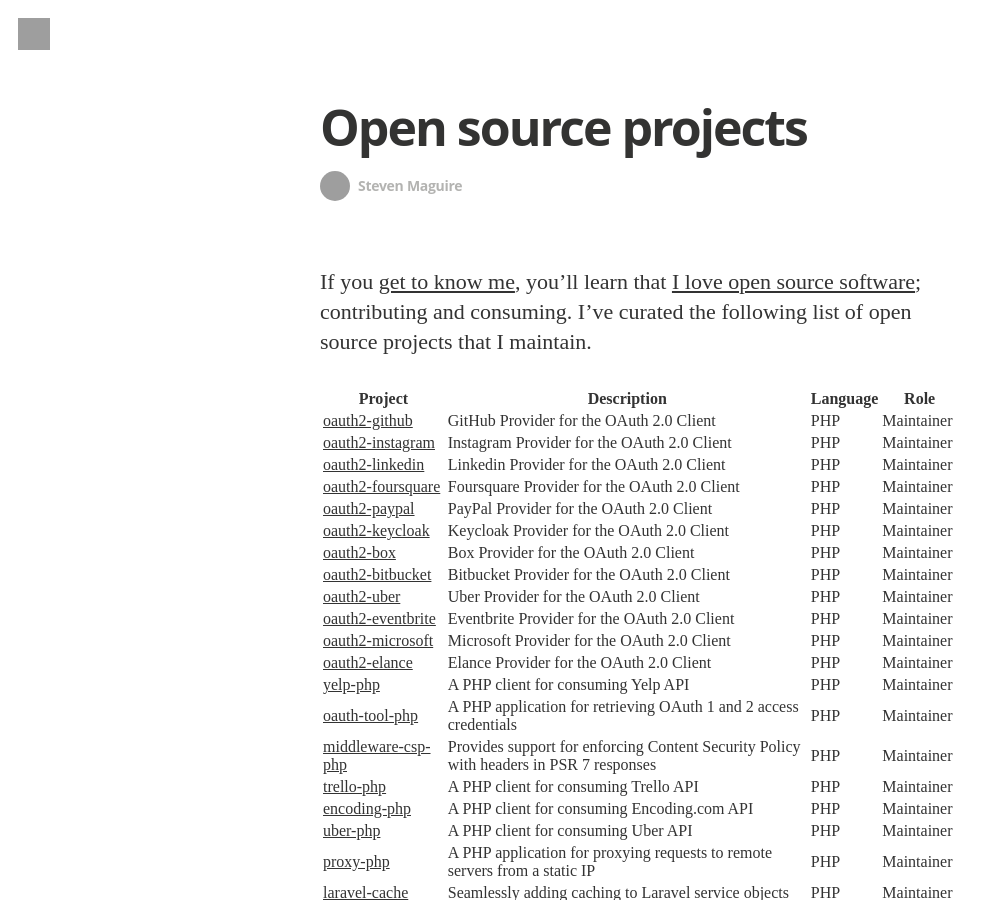
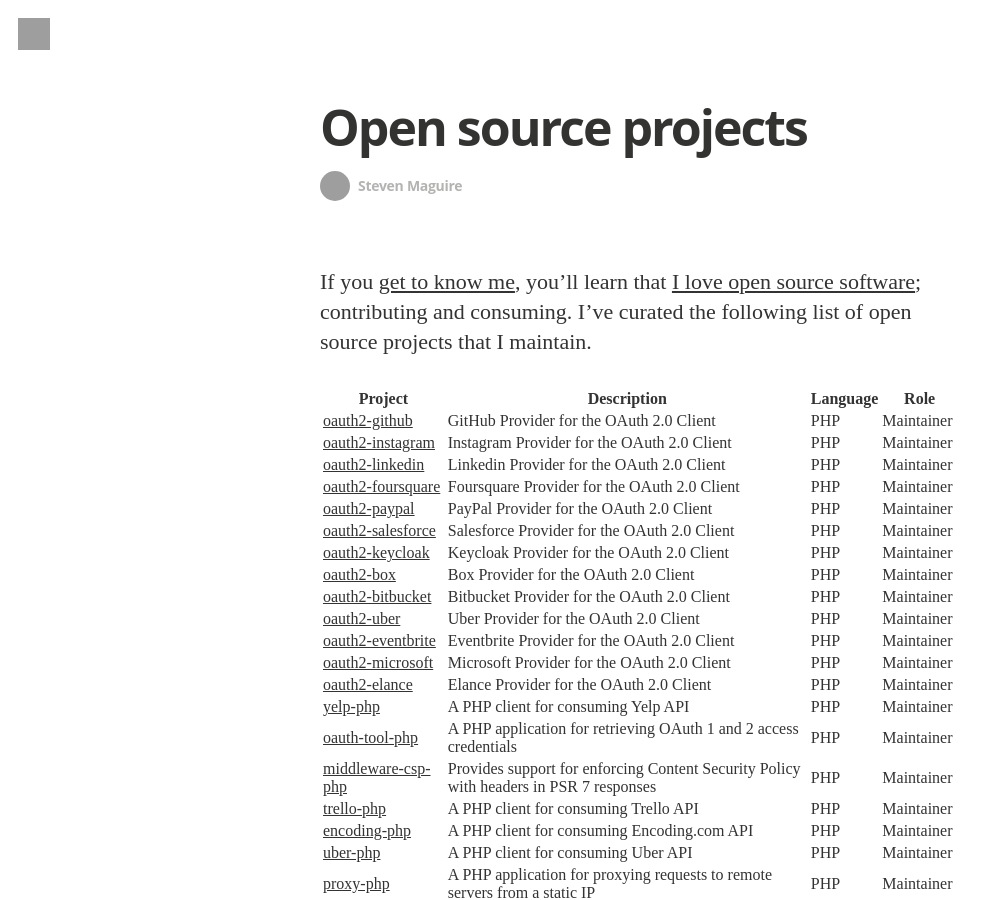
Before and after one commit to stevenmaguire/stevenmaguire.github.io, a Jekyll site: the page built from open-source.md, in a window 1280 px wide and 900 px high. Shown: the whole window, without its empty margins (0-998 px from the left). Built offline with Jekyll 4.4.1, drawn with Linux system fonts in a browser that asks for light colours; nearby versions of some CDN libraries; some web fonts are replaced; Markdown is read by kramdown in place of the engine named in the settings; grey boxes are pictures that could not be loaded.

Commit message:
Add Salesforce provider

```diff
--- a/open-source.md
+++ b/open-source.md
@@ -15,6 +15,7 @@
 [oauth2-linkedin](https://github.com/thephpleague/oauth2-linkedin) | Linkedin Provider for the OAuth 2.0 Client | PHP | Maintainer
 [oauth2-foursquare](https://github.com/stevenmaguire/oauth2-foursquare) | Foursquare Provider for the OAuth 2.0 Client | PHP | Maintainer
 [oauth2-paypal](https://github.com/stevenmaguire/oauth2-paypal) | PayPal Provider for the OAuth 2.0 Client | PHP | Maintainer
+[oauth2-salesforce](https://github.com/stevenmaguire/oauth2-salesforce) | Salesforce Provider for the OAuth 2.0 Client | PHP | Maintainer
 [oauth2-keycloak](https://github.com/stevenmaguire/oauth2-keycloak) | Keycloak Provider for the OAuth 2.0 Client | PHP | Maintainer
 [oauth2-box](https://github.com/stevenmaguire/oauth2-box) | Box Provider for the OAuth 2.0 Client | PHP | Maintainer
 [oauth2-bitbucket](https://github.com/stevenmaguire/oauth2-bitbucket) | Bitbucket Provider for the OAuth 2.0 Client | PHP | Maintainer
```
